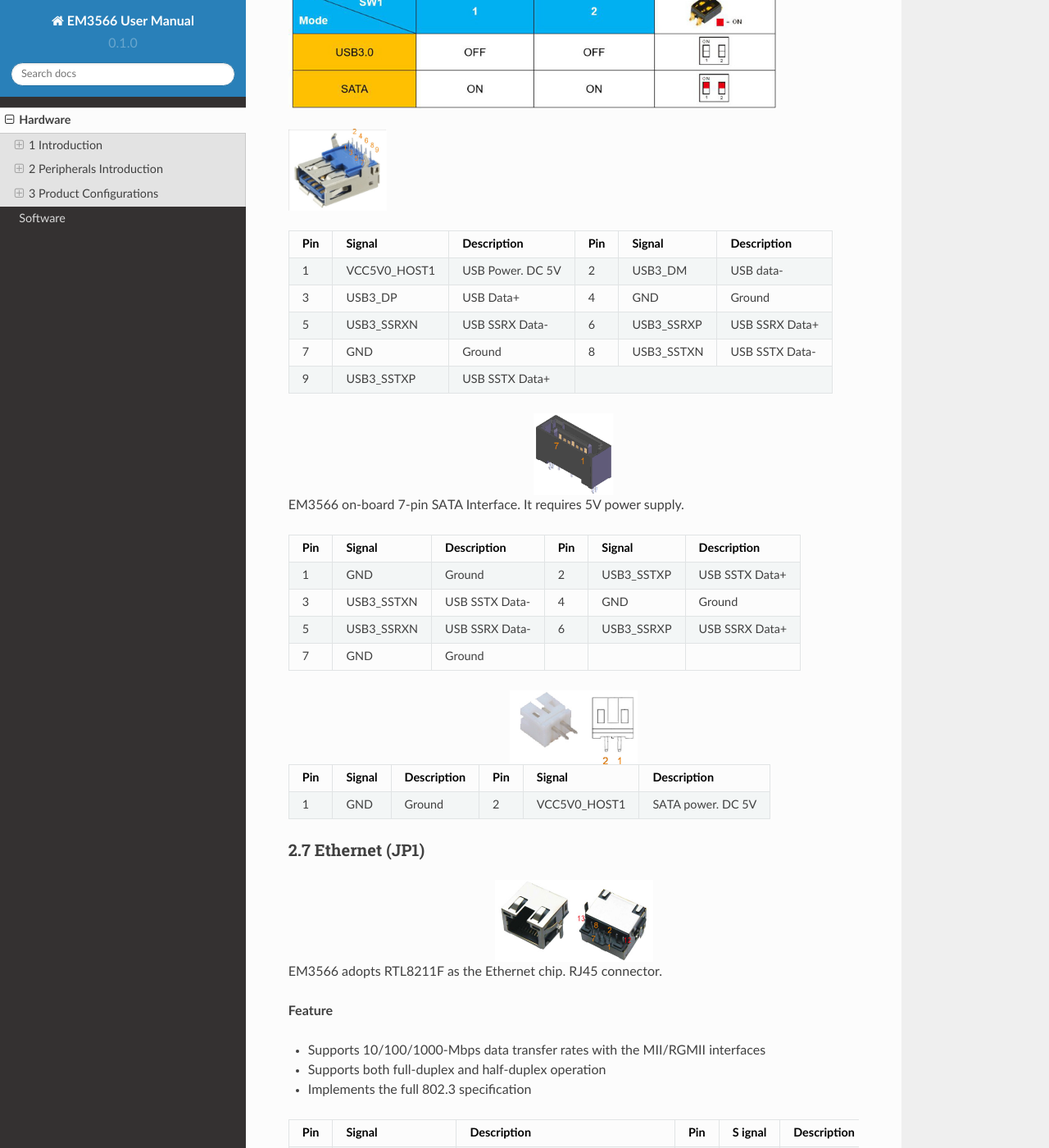
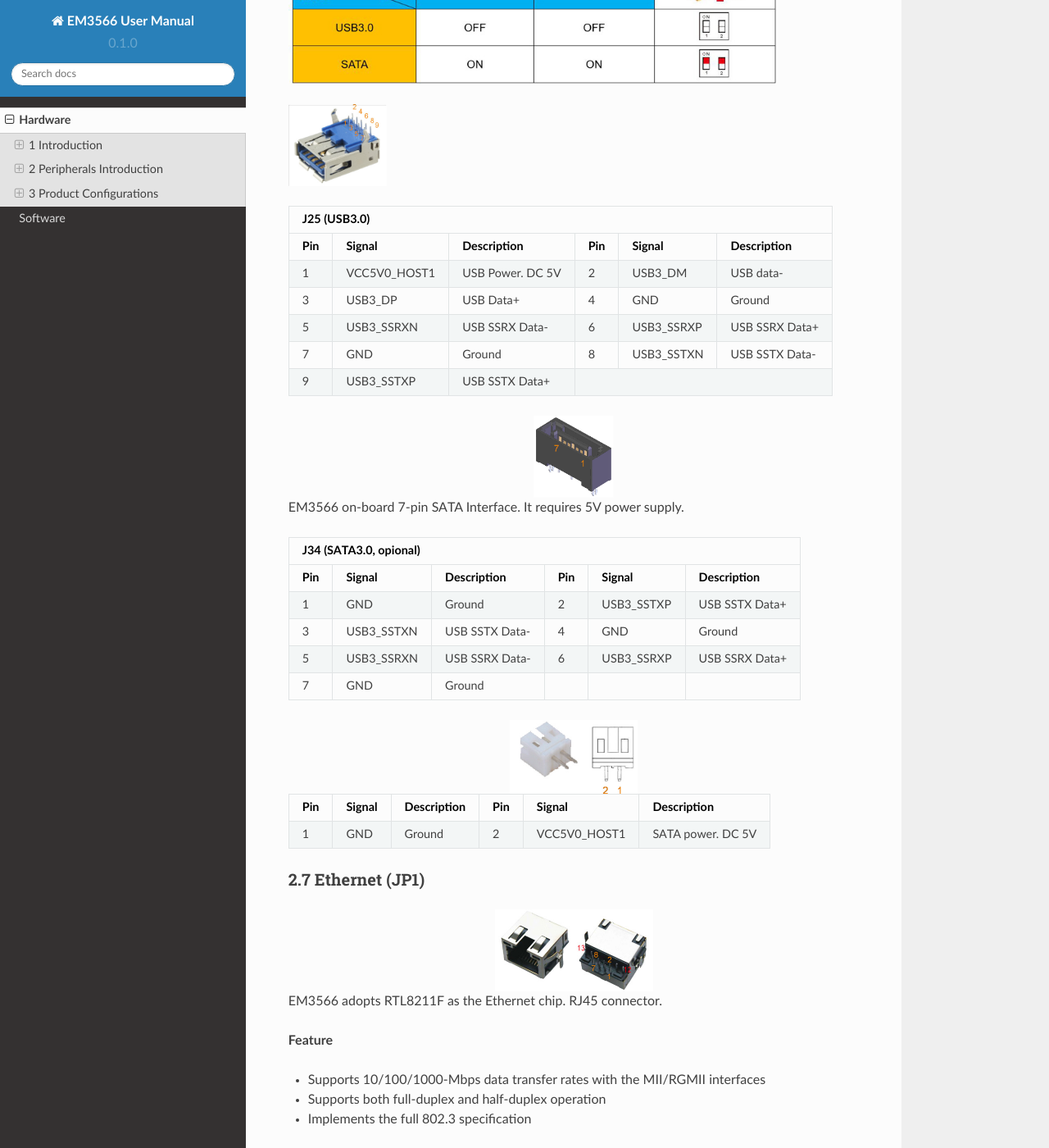
Before and after one commit to boardcon/EM3566, a Sphinx documentation site: the page built from docs/source/hardware.rst, in a window 1280 px wide and 1400 px high, scrolled down 12825 px. Shown: the whole window at 82% size. Built offline with Sphinx 7.4.7 and the Read the Docs theme 2.0.0, drawn with Linux system fonts in a browser that asks for light colours; some of the changed text lies outside the part shown.

Commit message:
Update hardware.rst

```diff
--- a/docs/source/hardware.rst
+++ b/docs/source/hardware.rst
@@ -720,8 +720,8 @@
 -  Provides 16 host mode channels
 -  Support periodic out channel in host mode
 
-Dual-USB
-
++---+------------+----------------+---+------------+----------------+
+| Dual-USB                                                          |
 +---+------------+----------------+---+------------+----------------+
 |Pin| Signal     | Description    |Pin| Signal     | Description    |
 +===+============+================+===+============+================+
@@ -736,8 +736,8 @@
 | 7 | USB_DP2    | USB Data+      | 8 | GND        | Ground         |
 +---+------------+----------------+---+------------+----------------+
 
-J6 / J17 (4-pin connector)
-
++---+------------+----------------+---+------------+----------------+
+| J6 / J17 (4-pin connector)                                        |
 +---+------------+----------------+---+------------+----------------+
 |Pin| Signal     | Description    |Pin| Signal     | Description    |
 +===+============+================+===+============+================+
@@ -764,6 +764,8 @@
   :alt: USB3.0
   :height: 100px
 
++---+------------+----------------+---+------------+----------------+
+| J25 (USB3.0)                                                      |
 +---+-------------+---------------+---+------------+----------------+
 |Pin| Signal      | Description   |Pin| Signal     | Description    |
 +===+=============+===============+===+============+================+
@@ -788,6 +790,8 @@
 
 EM3566 on-board 7-pin SATA Interface. It requires 5V power supply.
 
++---+------------+----------------+---+------------+----------------+
+| J34 (SATA3.0, opional)                                            |
 +---+------------+----------------+---+------------+----------------+
 |Pin| Signal     | Description    |Pin| Signal     | Description    |
 +===+============+================+===+============+================+
@@ -830,8 +834,7 @@
 -  Implements the full 802.3 specification
 
 +---+-----------+-------------------+---+-------+--------------------+
-|Pin| Signal    | Description       |Pin| S     | Description        |
-|   |           |                   |   | ignal |                    |
+|Pin| Signal    | Description       |Pin| Signal| Description        |
 +===+===========+===================+===+=======+====================+
 | 1 | DA+       | Bi-directional    | 2 | DA-   | Bi-directional     |
 |   |           | transmit/receive  |   |       | transmit/receive   |
@@ -891,7 +894,6 @@
 |   |             | enable high   |   |            | PWM output     |
 +---+-------------+---------------+---+------------+----------------+
 | 15| GND         | Ground        | 16| GND        | GND            |
-|   |             |               |   |            |                |
 +---+-------------+---------------+---+------------+----------------+
 | 17| EDP_TX_AUXP | eDP CH-AUX    | 18| E          | eDP CH-AUX     |
 |   |             | positive      |   | DP_TX_AUXP | negative       |
@@ -899,7 +901,6 @@
 |   |             | output        |   |            | output         |
 +---+-------------+---------------+---+------------+----------------+
 | 19| GND         | Ground        | 20| GND        | Ground         |
-|   |             |               |   |            |                |
 +---+-------------+---------------+---+------------+----------------+
 | 21| EDP_TX_D3P  | eDP data lane | 22| EDP_TX_D3N | eDP data lane  |
 |   |             | positive      |   |            | negative       |
@@ -923,7 +924,6 @@
 |   |             |               |   | S_TX0_CLKN |                |
 +---+-------------+---------------+---+------------+----------------+
 | 31| GND         | Ground        | 32| GND        | Ground         |
-|   |             |               |   |            |                |
 +---+-------------+---------------+---+------------+----------------+
 | 33| MIPI_DS     | MIPI/LVDS     | 34| MIPI_DSI_T | MIPI/LVDS data |
 |   | I_TX0_D3P/L | data lane     |   | X0_D3N/LV  | lane negative  |
@@ -1050,8 +1050,8 @@
   :align: center
   :height: 90px
 
-J30
-
++---+-------------+---------------+---+------------+----------------+
+| J30                                                               |
 +---+-------------+---------------+---+------------+----------------+
 |Pin| Signal      | Description   |Pin| Signal     | Description    |
 +===+=============+===============+===+============+================+
```
Also changed, not shown: other parts of docs/source/hardware.rst (+2 -2 lines).
